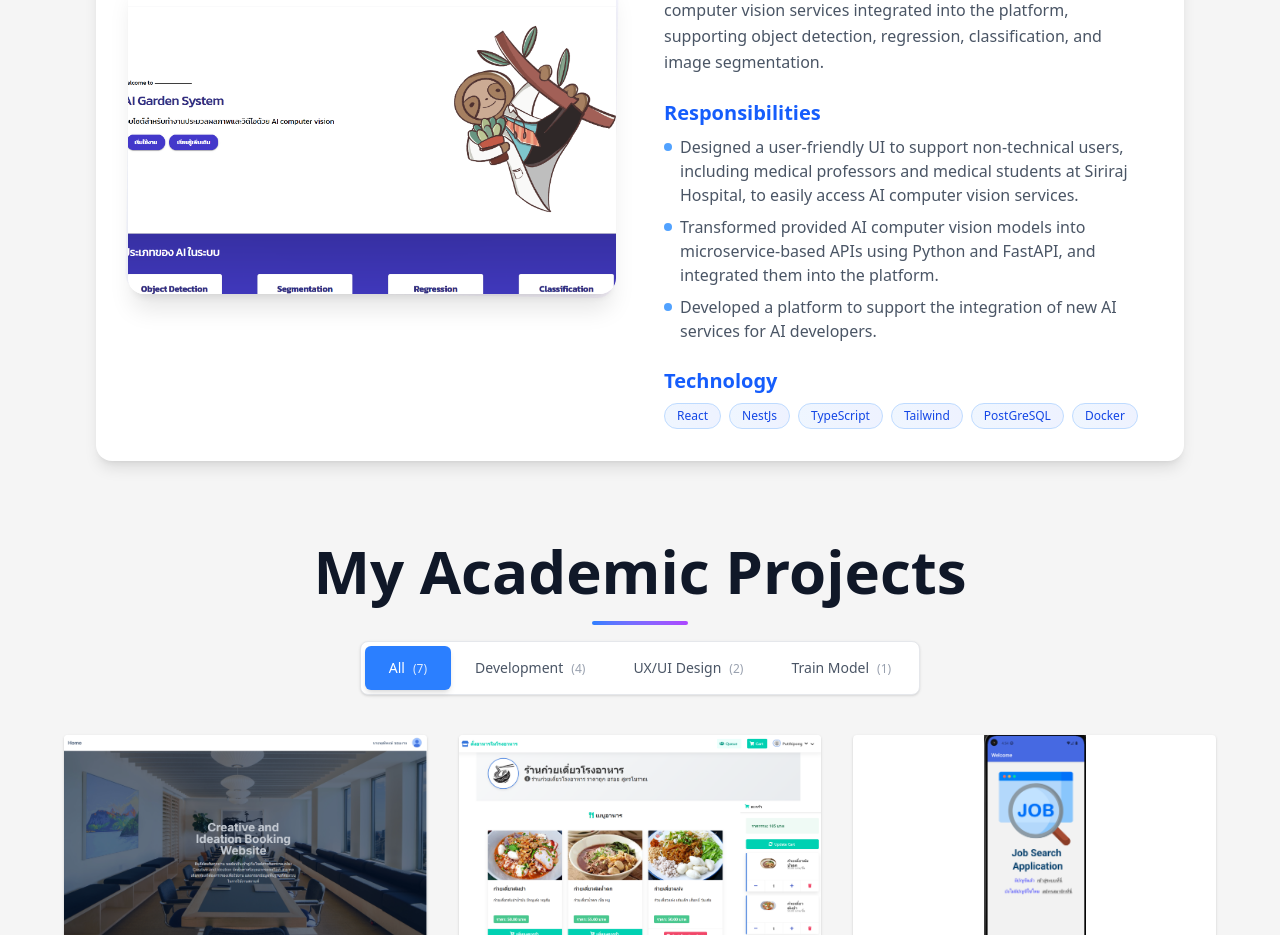
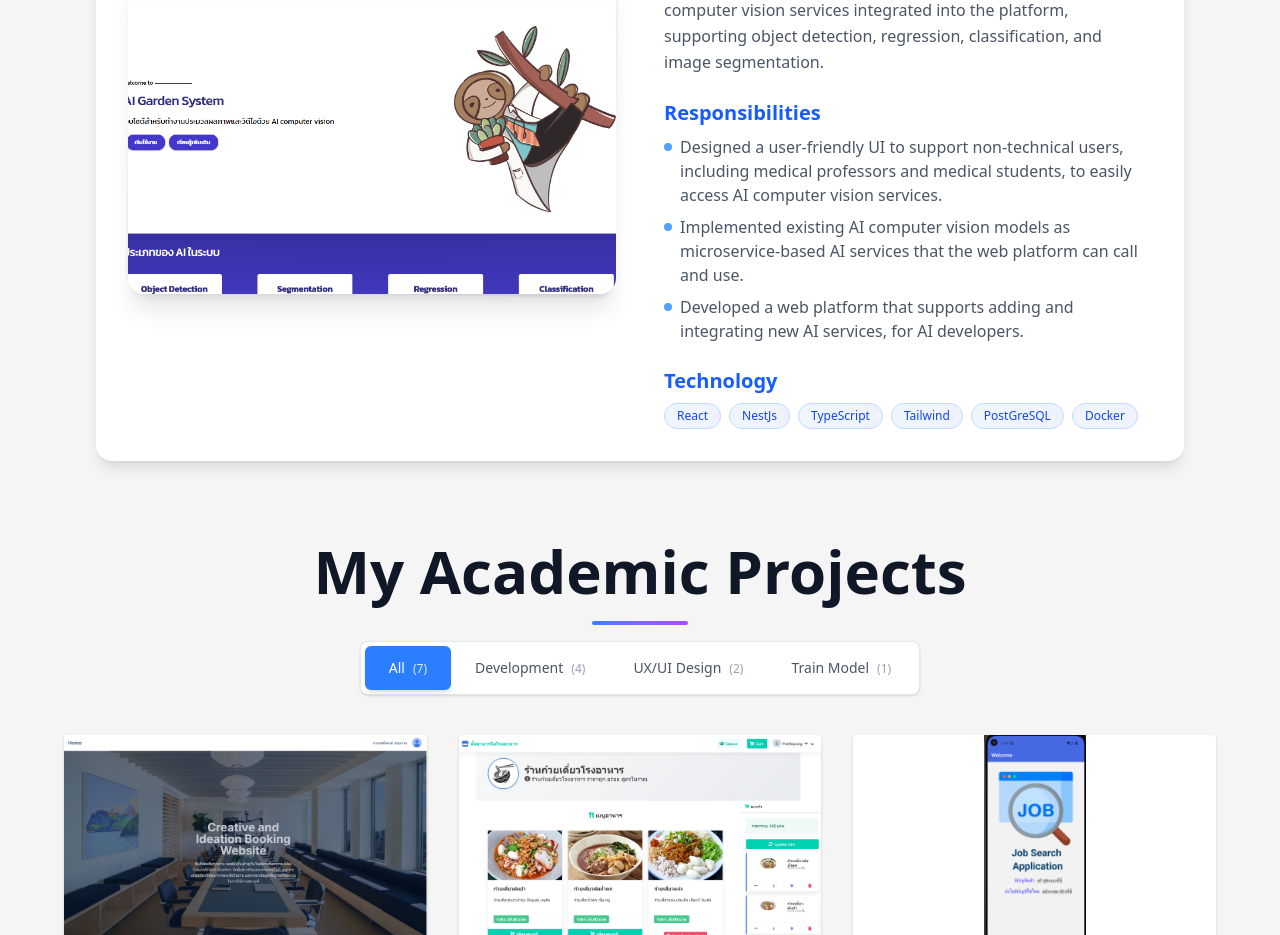
Before and after one commit to aumputthipong/my-portfolio, a Next.js app: page / in a window 1280 px wide. Shown: the part 3162-4097 px from the top of the page. Built offline with nearby package versions, Linux system fonts and the light colour scheme.

Commit message:
update:graduated project responsibilty

```diff
--- a/src/component/Project/GraduationProjects.tsx
+++ b/src/component/Project/GraduationProjects.tsx
@@ -13,9 +13,10 @@ const GraduationProjects = () => {
        integrated into the platform, supporting object detection, regression, classification,
        and image segmentation.`,
       responsibility: [
-        `Designed a user-friendly UI to support non-technical users, including medical professors and medical students at Siriraj Hospital, to easily access AI computer vision services.`,
-        "Transformed provided AI computer vision models into microservice-based APIs using Python and FastAPI, and integrated them into the platform.",
-        `Developed a platform to support the integration of new AI services for AI developers.`,
+        `Designed a user-friendly UI to support non-technical users, including medical professors and medical students, to easily access AI computer vision services.
+`,
+        "Implemented existing AI computer vision models as microservice-based AI services that the web platform can call and use.",
+        `Developed a web platform that supports adding and integrating new AI services, for AI developers.`,
       ],
       tech: [
         "React",
```
